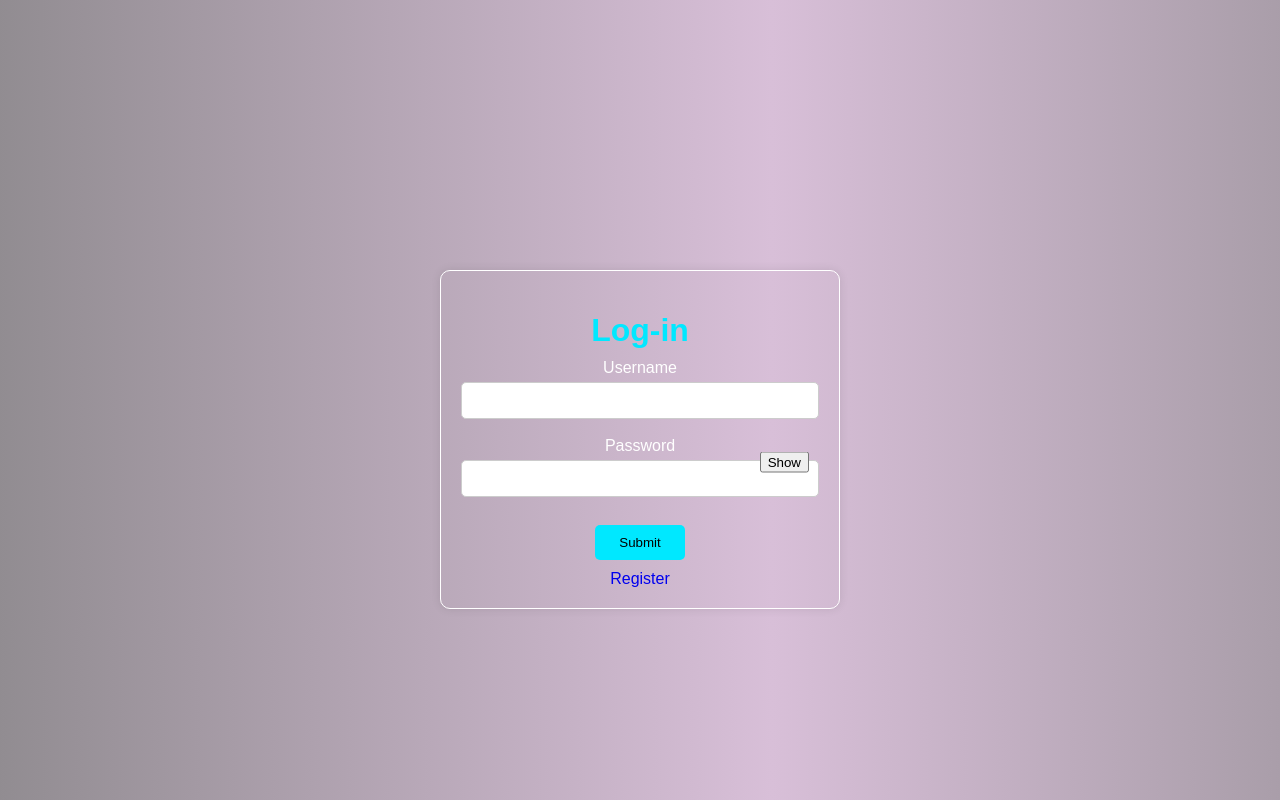
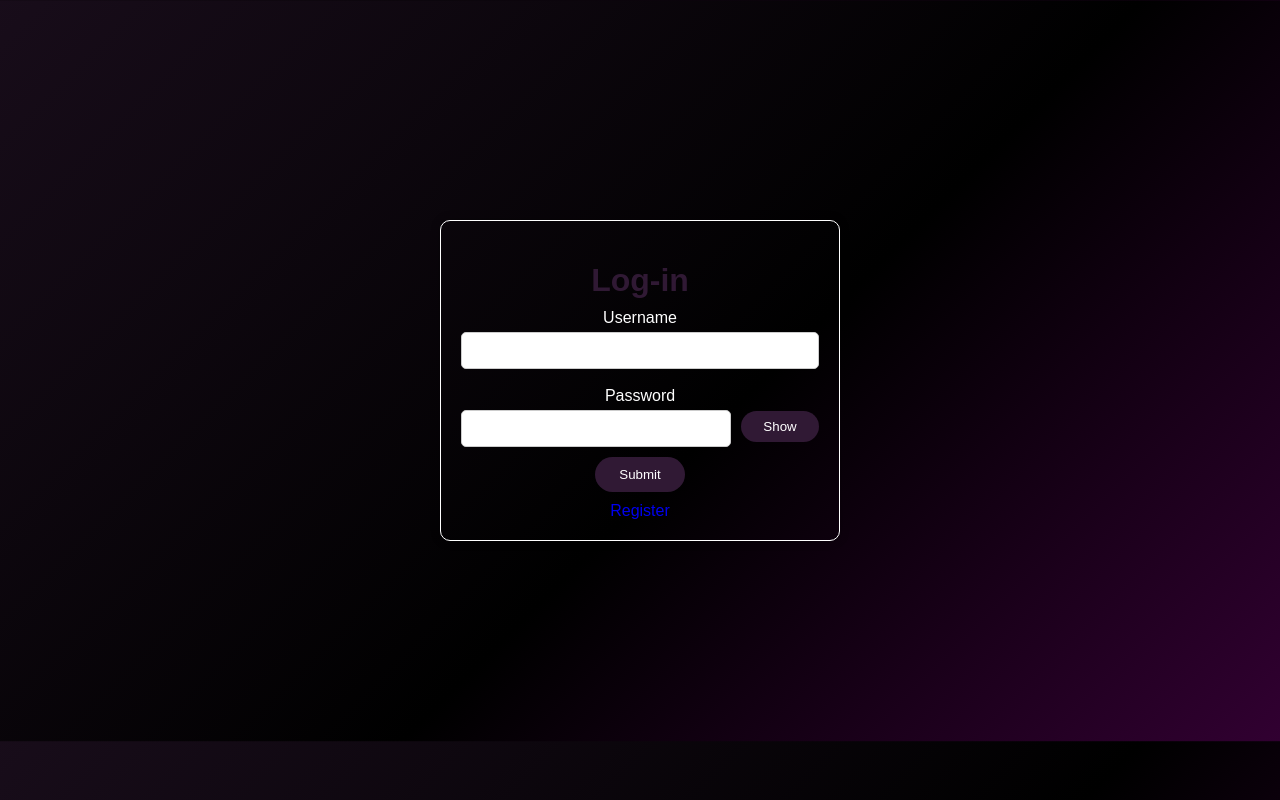
Before and after one commit to graverspng/quiz-group, a PHP site: page /login in a window 1280 px wide. Run offline with PHP 8.4, Linux system fonts and the light colour scheme.

Commit message:
fix this goofy ahh style

```diff
--- a/App/config.php
+++ b/App/config.php
@@ -3,7 +3,7 @@ return [
   "host" => "localhost",
   "dbname" => "quiz_group",
   "user" => "root",
-  "password" => "",
+  "password" => "root",
   "charset" => "utf8mb4"
 ];
 ?>
--- a/App/views/auth/login.view.php
+++ b/App/views/auth/login.view.php
@@ -1,11 +1,9 @@
-<?php
-require "../App/views/components/head.php";
-?>
+<?php require "../App/views/components/head.php"; ?>
 <link rel="stylesheet" href="login.css">
 <form method="POST" class="center">
-    <main class="auth-main-login" style="color:#00E8FF">
+    <main class="auth-main-login">
         <div class="auth-div">
-            <h1 class="auth-h1">Log-in</h1>
+            <h1 class="auth-h1" style="color:#301934">Log-in</h1>
             <form method="POST" class="auth-form">
                 <label class="auth-label" style="color:white">
                     Username
@@ -13,27 +11,22 @@ require "../App/views/components/head.php";
                 </label>
                 <br><br>
 
-
-                <label class="auth-label" style="color:white; position: relative;">
+                <label class="auth-label" style="color:white">
                     Password
-                    <input class="auth-input" type="password" id="password" name="password" value="<?= $_POST["password"] ?? "" ?>" style="padding-right: 50px;" />
-
-
-                    <button type="button" class="btn-class-name" onclick="togglePassword()" style="position: absolute; right: 10px; top: 50%; transform: translateY(-50%);">
-                        <span class="back"></span>
-                        <span class="front">Show</span>
-                    </button>
+                    <div class="password-container">
+                        <input class="auth-input" id="password" type="password" name="password" value="<?= $_POST["password"] ?? "" ?>" />
+                        <button type="button" class="show-btn" onclick="togglePassword()">
+                            Show
+                        </button>
+                    </div>
                 </label>
-                <br><br>
-
-
                 <?php if (isset($errors["password"])) { ?>
                     <p class="invalid-data"> <?= $errors["password"] ?> </p>
                 <?php } ?>
 
-                <button class="auth-button">Submit</button>
+                <button class="auth-button" style="background-color:#301934; color:white;">Submit</button>
             </form>
-            <a href="/register">Register</a>
+            <a href="/register" style="">Register</a>
             <?php if(isset($_SESSION["flash"])) { ?>
                 <p class="flash"> <?=$_SESSION["flash"]?></p>
             <?php } ?>
@@ -44,15 +37,55 @@ require "../App/views/components/head.php";
 <script>
 function togglePassword() {
     var passwordField = document.getElementById("password");
-    var frontText = document.querySelector(".btn-class-name .front");
+    var showButton = document.querySelector(".show-btn");
     if (passwordField.type === "password") {
         passwordField.type = "text";
-        frontText.textContent = "Hide";
+        showButton.textContent = "Hide";
     } else {
         passwordField.type = "password";
-        frontText.textContent = "Show";
+        showButton.textContent = "Show";
     }
 }
 </script>
 
-<?php require "../App/views/components/footer.php" ?>
+<?php require "../App/views/components/footer.php"; ?>
+<style>
+.password-container {
+    display: flex;
+    align-items: center;
+}
+
+.show-btn {
+    background-color: #301934;
+    border-radius: 20px;
+    border: none;
+    width: 100px;
+    color: white;
+    padding: 8px;
+    cursor: pointer;
+    margin-left: 10px;
+}
+
+.show-btn:hover {
+    background-color: purple;
+    transition: 0.5s;
+}
+
+.auth-button {
+    background-color: #301934;
+    color: white;
+    border: none;
+    padding: 10px 20px;
+    cursor: pointer;
+    border-radius: 20px;
+}
+
+.auth-button:hover {
+    background-color: purple;
+    transition: 0.5s;
+}
+
+.flash {
+    color: red;
+}
+</style>
--- a/App/views/tasks/index.view.php
+++ b/App/views/tasks/index.view.php
@@ -42,6 +42,7 @@
     background-color: #121212;
     margin: 0;
     font-family: 'Open Sans', sans-serif;
+    margin-bottom:700px
   }
 
   .quizzes-header-container {
--- a/App/views/tasks/take.quiz.view.php
+++ b/App/views/tasks/take.quiz.view.php
@@ -14,11 +14,10 @@
 }
 
 body {
-    margin: 0;
-    background: linear-gradient(270deg, #000000, #808080, #D8BFD8, #808080, #000000); /* Gradient with specified colors */
+  background: linear-gradient(135deg, #301934, black, purple); /* Adjusted colors and direction */
   background-size: 300% 100%; /* Adjust the size for smoother movement */
   animation: backgroundMove 10s ease infinite; /* Animation to move background */
-    color: #e0e0e0;
+  margin: 0;
   font-family: Arial, sans-serif;
 }
 
--- a/public/login.css
+++ b/public/login.css
@@ -8,7 +8,8 @@ body {
 }
 
 .auth-main-login {
-    margin-top:250px;
+    margin-top:200px;
+    margin-bottom:180px;
     display: flex;
     flex-direction: column; /* Ensure elements stack vertically */
     align-items: center;
@@ -22,7 +23,7 @@ body {
     padding: 20px;
     border: 1px solid white;
     border-radius: 10px;
-    box-shadow: 0 0 10px rgba(0, 0, 0, 0.1);
+    box-shadow: 0 0 10px rgba(0, 0, 0, 0.3);
     box-sizing: border-box;
 }
 
--- a/public/register.css
+++ b/public/register.css
@@ -4,7 +4,8 @@ body {
 }
 
 .auth-main-reg {
-    margin-top:250px;
+    margin-top:180px;
+    margin-bottom:100px;
     display: flex;
     justify-content: center;
     align-items: center;
@@ -18,7 +19,7 @@ body {
     padding: 20px;
     border: 1px solid #ccc;
     border-radius: 10px;
-    box-shadow: 0 0 10px rgba(0, 0, 0, 0.1);
+    box-shadow: 0 0 10px rgba(0, 0, 0, 0.3);
     box-sizing: border-box;
 }
 
--- a/public/style.css
+++ b/public/style.css
@@ -31,7 +31,7 @@ nav a {
 }
 
 body {
-  background: linear-gradient(270deg, #000000, #808080, #D8BFD8, #808080, #000000); /* Gradient with specified colors */
+  background: linear-gradient(135deg, #301934, black, purple); /* Adjusted colors and direction */
   background-size: 300% 100%; /* Adjust the size for smoother movement */
   animation: backgroundMove 10s ease infinite; /* Animation to move background */
   margin: 0;
```
Also changed, not shown: App/views/auth/profile.view.php (+21 -6 lines), App/views/auth/register.view.php (+30 -9 lines), App/views/tasks/create.quiz.view.php (+7 -3 lines), App/views/tasks/leaderboard.view.php (+2 -8 lines). Lines whose indentation alone changed are shown as unchanged.
